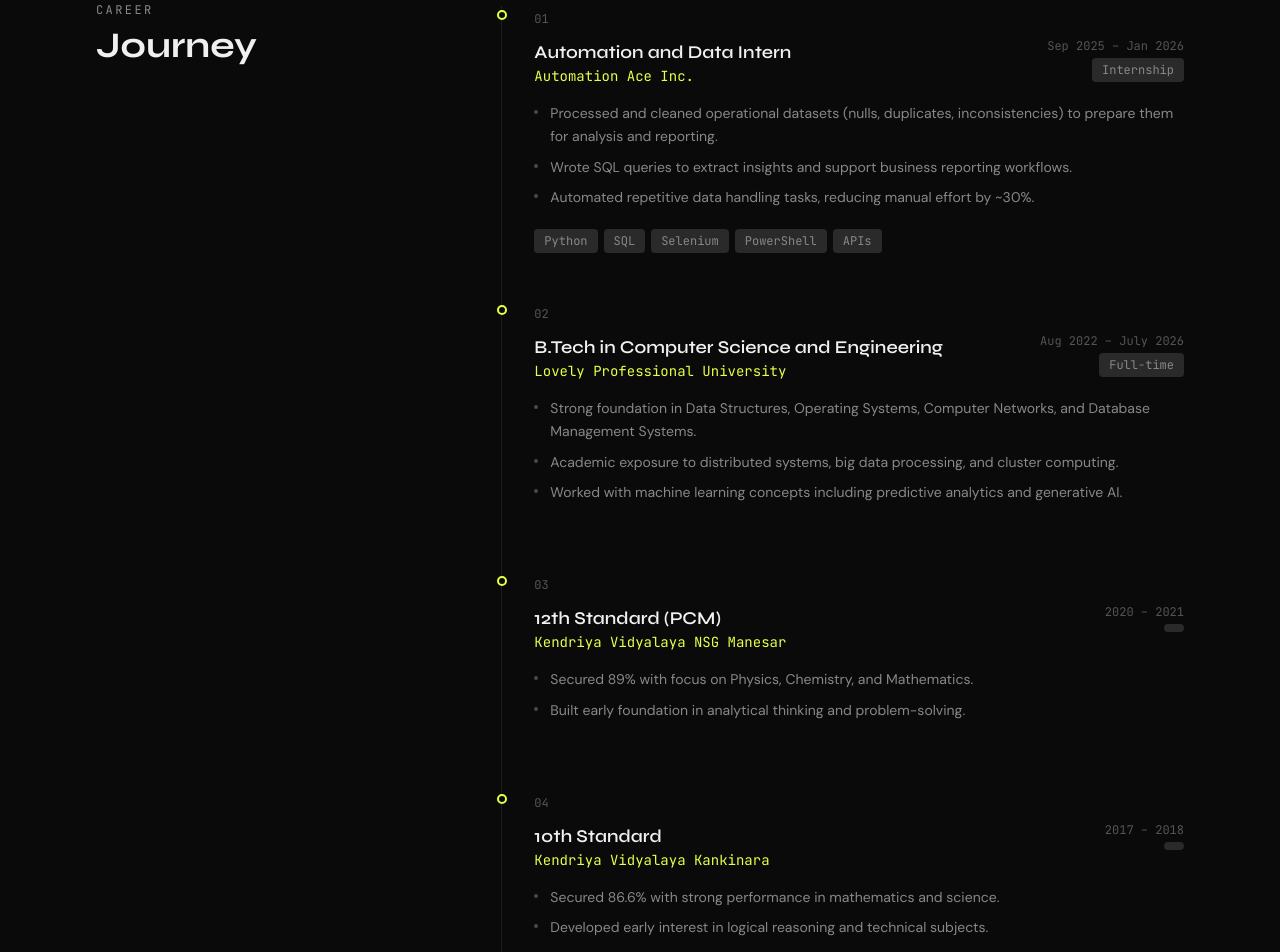
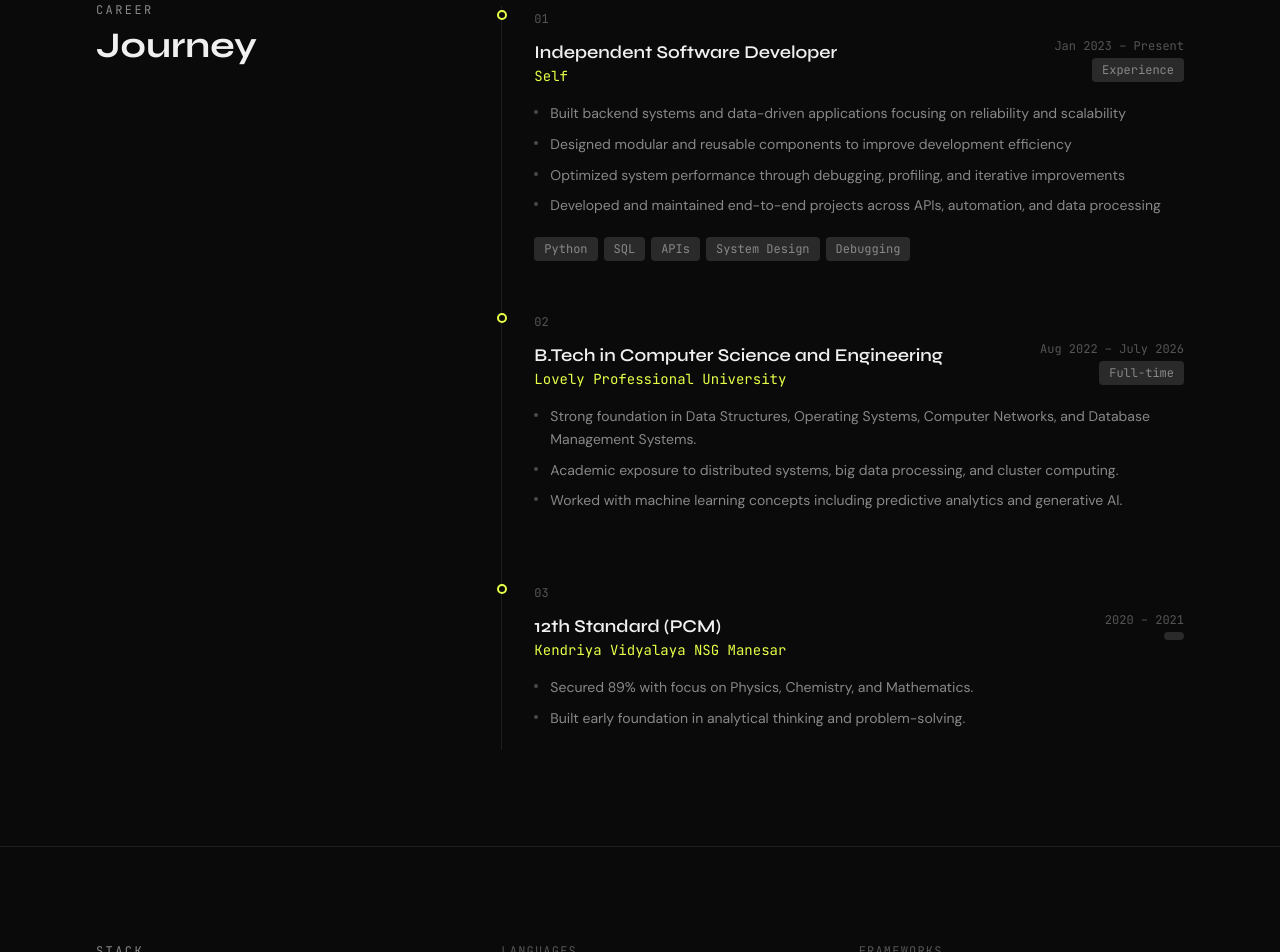
Before and after one commit to ohnogaurav/MyPortfolio, a Next.js app: page / in a window 1280 px wide. Shown: the part 2740-3692 px from the top of the page. Built offline with nearby package versions, Linux system fonts and the light colour scheme; no server answers.

Commit message:
data update

```diff
--- a/data/portfolioData.js
+++ b/data/portfolioData.js
@@ -89,16 +89,17 @@ export const projects = [
 export const experience = [
   {
   id: 1,
-  role: "Automation and Data Intern",
-  company: "Automation Ace Inc.",
-  duration: "Sep 2025 – Jan 2026",
-  type: "Internship",
+  role: "Independent Software Developer",
+  company: "Self",
+  duration: "Jan 2023 – Present",
+  type: "Experience",
   points: [
-    "Processed and cleaned operational datasets (nulls, duplicates, inconsistencies) to prepare them for analysis and reporting.",
-    "Wrote SQL queries to extract insights and support business reporting workflows.",
-    "Automated repetitive data handling tasks, reducing manual effort by ~30%.",
+    "Built backend systems and data-driven applications focusing on reliability and scalability",
+    "Designed modular and reusable components to improve development efficiency",
+    "Optimized system performance through debugging, profiling, and iterative improvements",
+    "Developed and maintained end-to-end projects across APIs, automation, and data processing"
   ],
-  tech: ["Python", "SQL", "Selenium", "PowerShell", "APIs"],
+  tech: ["Python", "SQL", "APIs", "System Design", "Debugging"],
 },
   {
     id: 2,
@@ -124,17 +125,7 @@ export const experience = [
   ],
   tech: [],
 },
-{
-  id: 4,
-  role: "10th Standard",
-  company: "Kendriya Vidyalaya Kankinara",
-  duration: "2017 – 2018",
-  points: [
-    "Secured 86.6% with strong performance in mathematics and science.",
-    "Developed early interest in logical reasoning and technical subjects.",
-  ],
-  tech: [],
-},
+
 ];
 
 export const skills = {
```
